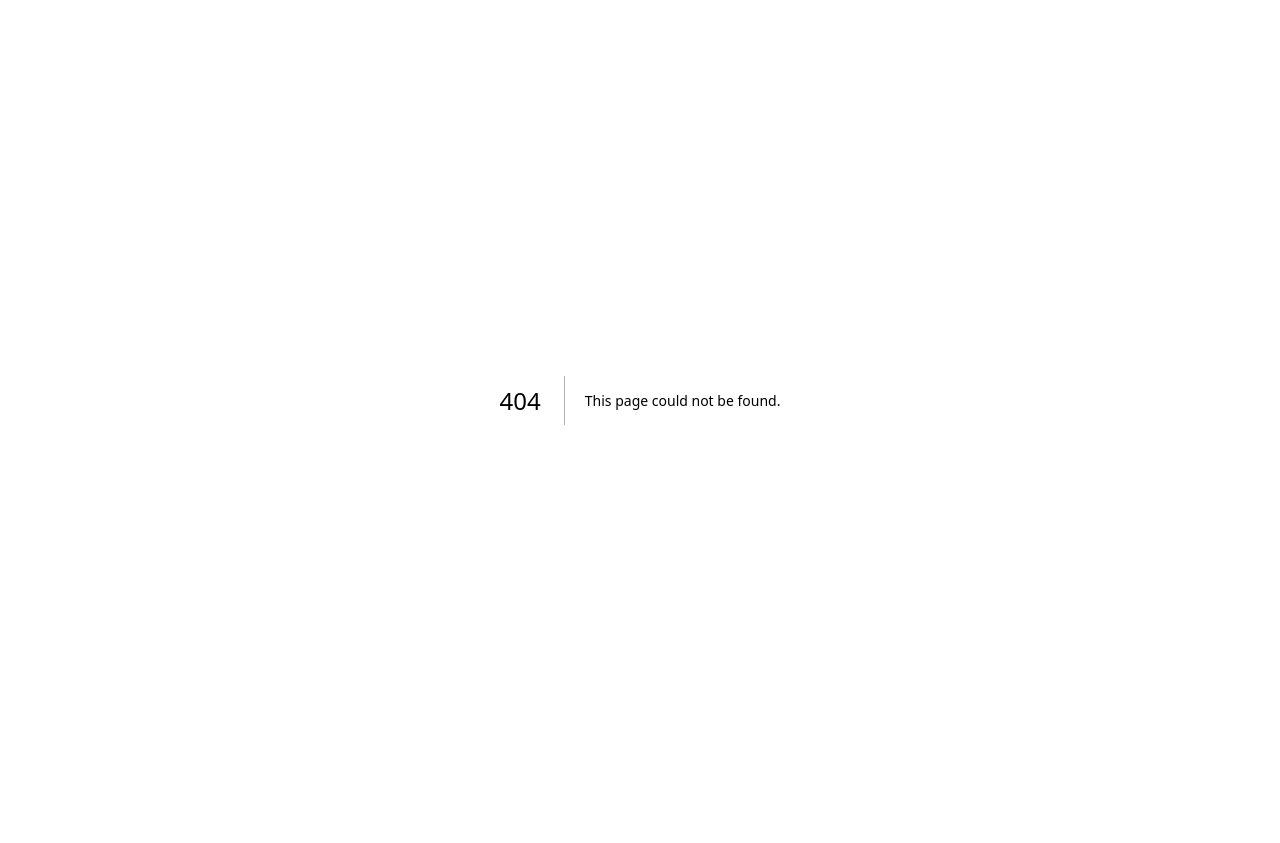
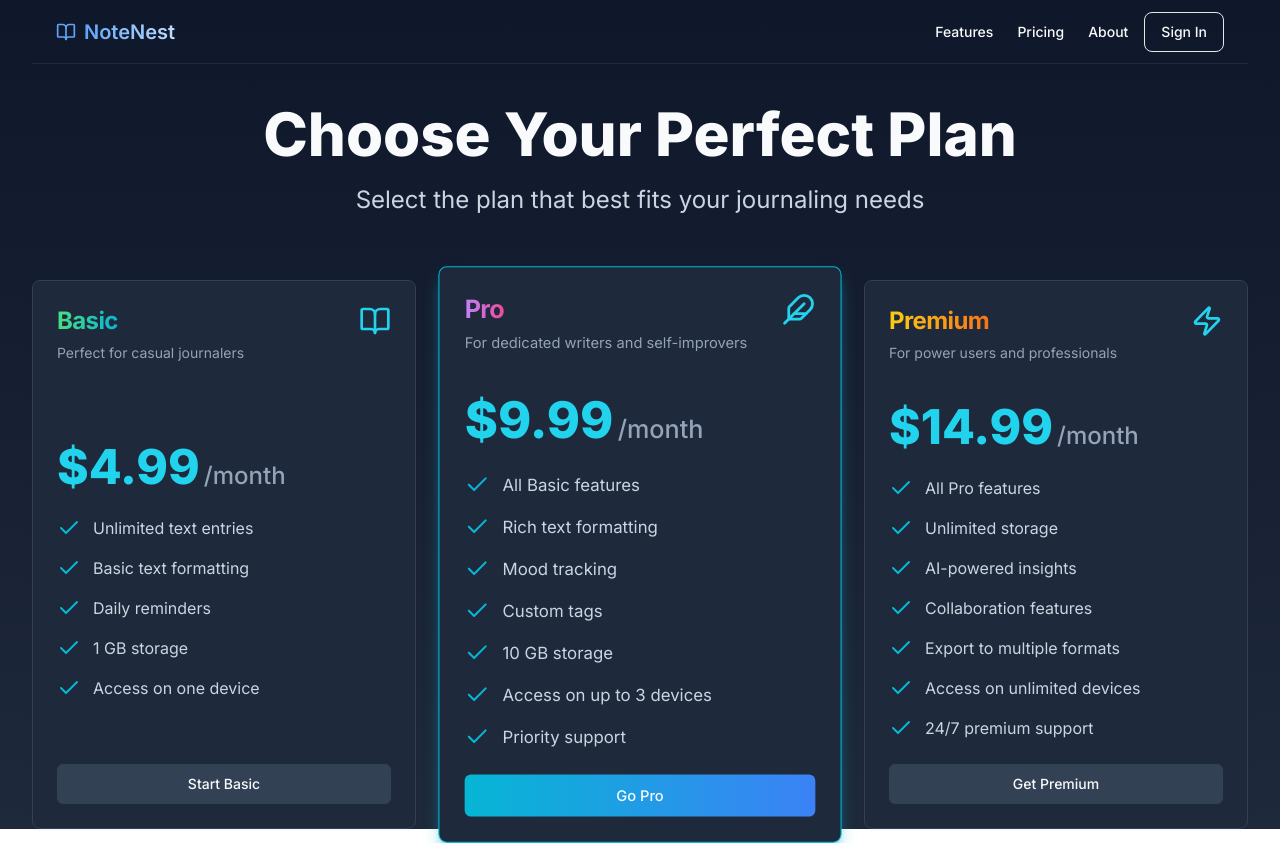
Before and after one commit to Imukua/notenest-frontend, a Next.js app: page /pricing in a window 1280 px wide. Before the commit this address had no page. Before the commit the page ends 800 px from the top, so only its background shows below. Built offline with nearby package versions, Linux system fonts and the light colour scheme.

Commit message:
Added: pricing mock page , added to header

```diff
--- /dev/null
+++ b/app/pricing/page.tsx
@@ -0,0 +1,129 @@
+'use client'
+
+import { useState } from 'react'
+import { Button } from "@/components/ui/button"
+import { Card, CardContent, CardDescription, CardFooter, CardHeader, CardTitle } from "@/components/ui/card"
+import { Check, BookOpen, Feather, Zap } from "lucide-react"
+import { Header } from '@/components/header/header'
+
+export default function PricingPage() {
+  const [highlightedTier, setHighlightedTier] = useState<string | null>(null)
+
+  const tiers = [
+    {
+      name: "Basic",
+      price: "$4.99",
+      description: "Perfect for casual journalers",
+      features: [
+        "Unlimited text entries",
+        "Basic text formatting",
+        "Daily reminders",
+        "1 GB storage",
+        "Access on one device",
+      ],
+      cta: "Start Basic",
+      icon: BookOpen,
+      gradient: "from-green-400 to-cyan-500",
+    },
+    {
+      name: "Pro",
+      price: "$9.99",
+      description: "For dedicated writers and self-improvers",
+      features: [
+        "All Basic features",
+        "Rich text formatting",
+        "Mood tracking",
+        "Custom tags",
+        "10 GB storage",
+        "Access on up to 3 devices",
+        "Priority support",
+      ],
+      cta: "Go Pro",
+      highlighted: true,
+      icon: Feather,
+      gradient: "from-purple-400 to-pink-500",
+    },
+    {
+      name: "Premium",
+      price: "$14.99",
+      description: "For power users and professionals",
+      features: [
+        "All Pro features",
+        "Unlimited storage",
+        "AI-powered insights",
+        "Collaboration features",
+        "Export to multiple formats",
+        "Access on unlimited devices",
+        "24/7 premium support",
+      ],
+      cta: "Get Premium",
+      icon: Zap,
+      gradient: "from-yellow-400 to-orange-500",
+    },
+  ]
+
+  return (
+    <div className="min-h-screen bg-gradient-to-b from-slate-900 to-slate-800 text-slate-50 px-4 sm:px-6 lg:px-8">
+        <Header />
+      <div className="max-w-7xl mx-auto mt-10">
+        <div className="text-center">
+          <h1 className="text-4xl font-extrabold sm:text-5xl md:text-6xl">
+            Choose Your Perfect Plan
+          </h1>
+          <p className="mt-3 max-w-md mx-auto text-xl text-slate-300 sm:text-2xl md:mt-5 md:max-w-3xl">
+            Select the plan that best fits your journaling needs
+          </p>
+        </div>
+
+        <div className="mt-16 space-y-12 lg:space-y-0 lg:grid lg:grid-cols-3 lg:gap-x-8">
+          {tiers.map((tier) => (
+            <Card
+              key={tier.name}
+              className={`flex flex-col justify-between transition-all duration-300 ${
+                (highlightedTier === tier.name || (!highlightedTier && tier.highlighted))
+                  ? 'border-cyan-500 shadow-cyan-500/50 shadow-lg scale-105'
+                  : 'border-slate-700 hover:border-slate-500'
+              } bg-slate-800 cursor-pointer`}
+              onClick={() => setHighlightedTier(tier.name)}
+            >
+              <CardHeader>
+                <div className="flex justify-between items-center">
+                  <CardTitle className={`text-2xl font-bold bg-gradient-to-r ${tier.gradient} bg-clip-text text-transparent`}>
+                    {tier.name}
+                  </CardTitle>
+                  <tier.icon className="w-8 h-8 text-cyan-400" />
+                </div>
+                <CardDescription className="text-slate-400">{tier.description}</CardDescription>
+              </CardHeader>
+              <CardContent>
+                <div className="mt-4 flex items-baseline text-5xl font-extrabold">
+                  <span className="text-cyan-400">{tier.price}</span>
+                  <span className="ml-1 text-2xl font-medium text-slate-400">/month</span>
+                </div>
+                <ul className="mt-6 space-y-4">
+                  {tier.features.map((feature) => (
+                    <li key={feature} className="flex">
+                      <Check className="flex-shrink-0 w-6 h-6 text-cyan-500" />
+                      <span className="ml-3 text-slate-300">{feature}</span>
+                    </li>
+                  ))}
+                </ul>
+              </CardContent>
+              <CardFooter>
+                <Button
+                  className={`w-full ${
+                    (highlightedTier === tier.name || (!highlightedTier && tier.highlighted))
+                      ? 'bg-gradient-to-r from-cyan-500 to-blue-500 hover:from-cyan-600 hover:to-blue-600'
+                      : 'bg-slate-700 hover:bg-slate-600'
+                  }`}
+                >
+                  {tier.cta}
+                </Button>
+              </CardFooter>
+            </Card>
+          ))}
+        </div>
+      </div>
+    </div>
+  )
+}
--- a/components/header/header.tsx
+++ b/components/header/header.tsx
@@ -21,7 +21,7 @@ export const Header = () => {
           <Link className="text-sm font-medium hover:text-blue-400" href="#">
             Features
           </Link>
-          <Link className="text-sm font-medium hover:text-blue-400" href="#">
+          <Link className="text-sm font-medium hover:text-blue-400" href="/pricing">
             Pricing
           </Link>
           <Link className="text-sm font-medium hover:text-blue-400" href="#">
```
